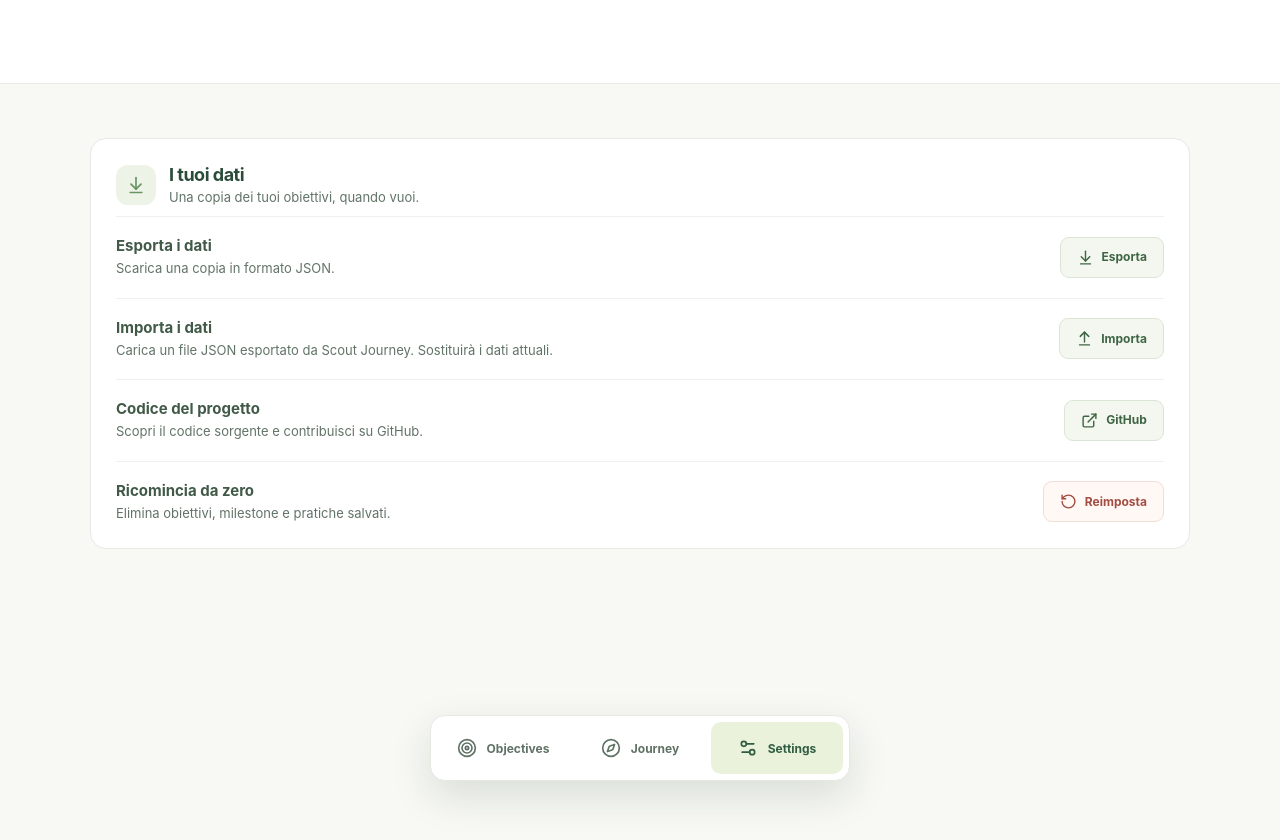
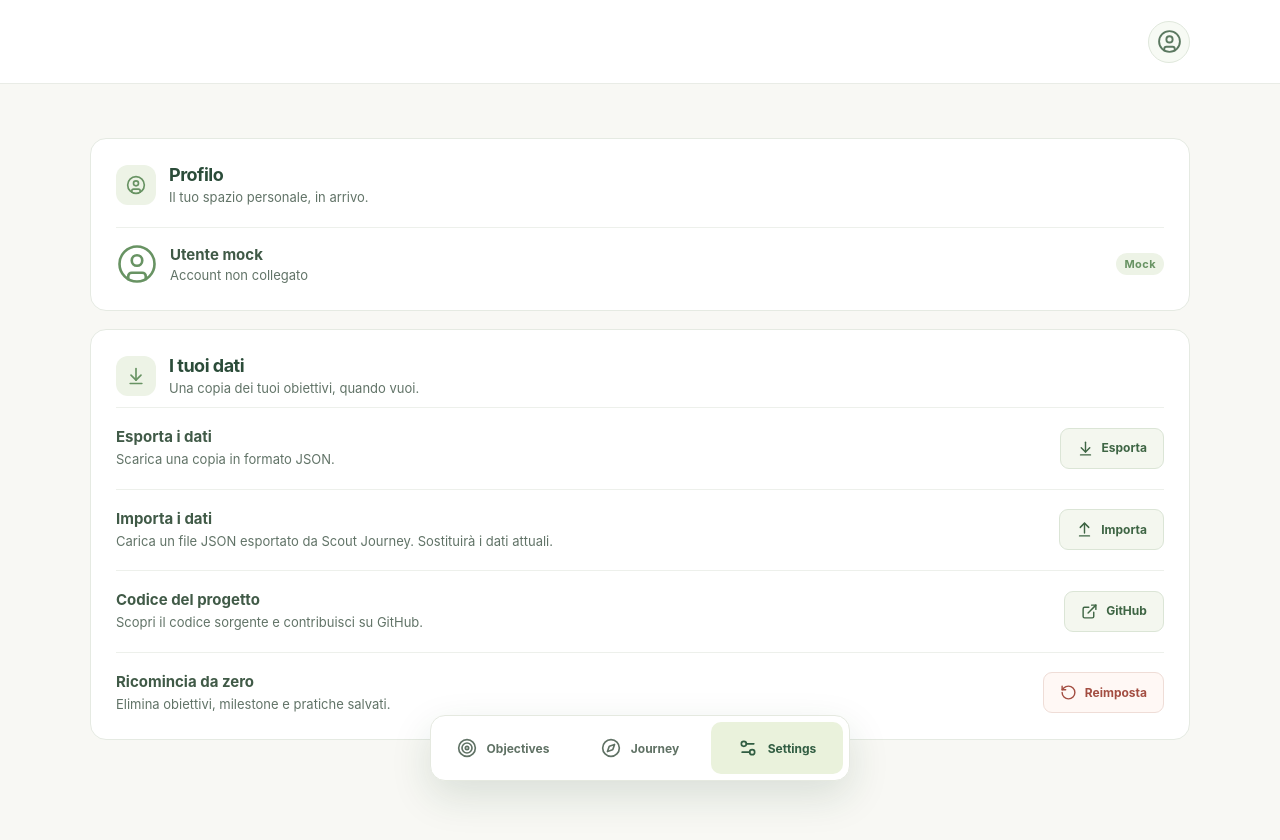
Before and after one commit to EmprinEnrico/app-scout, a React (Vite) app in the folder web/: page / in a window 1280 px wide. Both pictures are taken after a click on the button "Settings". Shown: the top 840 px of the page. Before the commit the page ends 800 px from the top, so only its background shows below. Built offline with nearby package versions, Linux system fonts and the light colour scheme.

Commit message:
Add mock profile UI

```diff
--- a/web/src/App.css
+++ b/web/src/App.css
@@ -11,6 +11,11 @@
   height: 84px; padding: 0 max(28px, calc((100vw - 1100px)/2)); display: flex; justify-content: space-between;
   align-items: center; border-bottom: 1px solid #e9ece6; background: #fff;
 }
+.profile-button {
+  width: 42px; height: 42px; display: grid; place-items: center; padding: 0;
+  border: 1px solid #e0e8dc; border-radius: 50%; background: #f7faf4; color: #5b7860;
+}
+.profile-button:hover { border-color: #b8d08b; background: #edf3df; color: #315d42; }
 .main-content { width: min(100% - 56px, 1100px); margin: 0 auto; padding-top: 54px; }
 .eyebrow { color: #52734e; font-size: 10px; letter-spacing: 2.1px; font-weight: 800; line-height: 1.4; }
 .overview-card {
--- a/web/src/App.tsx
+++ b/web/src/App.tsx
@@ -1,6 +1,6 @@
 // App shell: provides the global layout and navigation for Scout Journey.
 import { useState } from "react";
-import { Compass, Settings2, Target } from "lucide-react";
+import { Compass, Settings2, Target, UserCircle } from "lucide-react";
 import { GoalsProvider, useGoals } from "./domain/GoalsContext";
 import { ObjectivesScreen } from "./components/ObjectivesScreen";
 import { JourneyScreen } from "./components/JourneyScreen";
@@ -27,7 +27,12 @@ function ScoutJourney() {
       <a className="skip-link" href="#main-content">
         Vai al contenuto
       </a>
-      <header className="site-header" aria-label="Intestazione" />
+      <header className="site-header" aria-label="Intestazione">
+        <span aria-hidden="true" />
+        <button className="profile-button" type="button" aria-label="Profilo mock">
+          <UserCircle size={25} strokeWidth={1.8} />
+        </button>
+      </header>
       <main className="main-content" id="main-content">
         {error && (
           <div className="notice notice-error" role="alert">
--- a/web/src/Screens.css
+++ b/web/src/Screens.css
@@ -33,6 +33,18 @@
 
 .settings-grid { display: grid; grid-template-columns: 1fr 1fr; gap: 18px; align-items: start; }
 .settings-panel { border: 1px solid #e5eae2; border-radius: 16px; background: white; padding: 25px; }
+.profile-panel { margin-bottom: 18px; }
+.profile-preview {
+  display: flex; align-items: center; gap: 12px; padding-top: 15px;
+  border-top: 1px solid #edf0eb; color: #405a47;
+}
+.profile-preview-icon { flex: none; color: #689363; }
+.profile-preview strong { display: block; font-size: var(--font-body-size); }
+.profile-preview p { margin: 3px 0 0; color: #617367; font-size: var(--font-support-size); }
+.mock-badge {
+  margin-left: auto; padding: 4px 8px; border-radius: 999px; background: #edf3e6;
+  color: #689363; font-size: 11px; font-weight: 700; letter-spacing: .04em;
+}
 .panel-heading { display: flex; align-items: center; gap: 13px; margin-bottom: 22px; }
 .panel-icon {
   width: 40px; height: 40px; background: #edf3e6; color: #689363; border-radius: 12px; display: grid;
--- a/web/src/components/SettingsScreen.tsx
+++ b/web/src/components/SettingsScreen.tsx
@@ -1,4 +1,5 @@
 // Settings screen: provides data portability and project information.
+import { UserCircle } from "lucide-react";
 import { useGoals } from "../domain/GoalsContext";
 import { DataPanel } from "./settings/DataPanel";
 
@@ -7,6 +8,23 @@ export function SettingsScreen() {
 
   return (
     <section className="settings-page" aria-label="Impostazioni">
+      <section className="settings-panel profile-panel" aria-labelledby="profile-title">
+        <div className="panel-heading">
+          <span className="panel-icon"><UserCircle size={20} /></span>
+          <div>
+            <h2 id="profile-title">Profilo</h2>
+            <p>Il tuo spazio personale, in arrivo.</p>
+          </div>
+        </div>
+        <div className="profile-preview">
+          <UserCircle className="profile-preview-icon" size={42} strokeWidth={1.5} />
+          <div>
+            <strong>Utente mock</strong>
+            <p>Account non collegato</p>
+          </div>
+          <span className="mock-badge">Mock</span>
+        </div>
+      </section>
       <DataPanel
         exportData={exportData}
         importData={importData}
```
